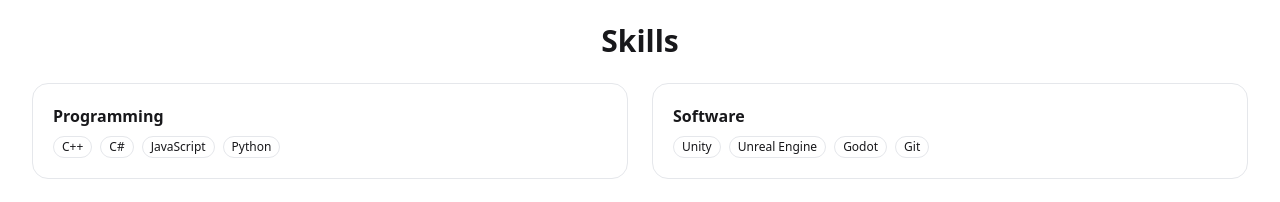
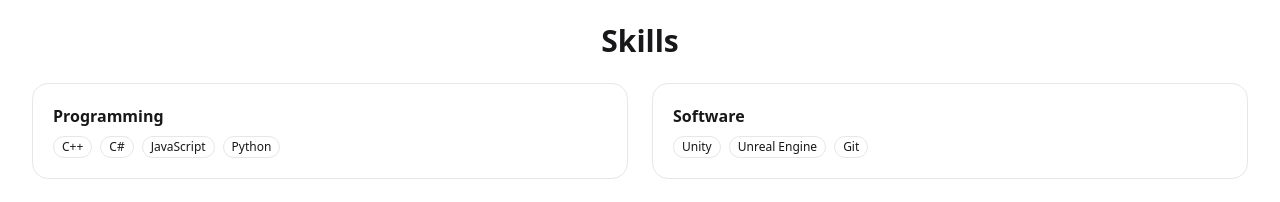
Before and after one commit to AbhayK200417/My_Portfolio, a React (Vite) app in the folder my-portfolio/: page / in a window 1280 px wide. Shown: the part 1500-1702 px from the top of the page. Built offline with nearby package versions, Linux system fonts and the light colour scheme.

Commit message:
Updates:refinement

```diff
--- a/my-portfolio/src/App.jsx
+++ b/my-portfolio/src/App.jsx
@@ -160,7 +160,7 @@
 
 const SKILLS = {
   languages: ["C++", "C#", "JavaScript", "Python"],
-  software: ["Unity", "Unreal Engine", "Godot", "Git"],
+  software: ["Unity", "Unreal Engine", "Git"],
   courses: [
     "Unreal Engine 5 C++; Game Development",
     "Unreal Engine 5 C++: Advanced Frontend UI Programming",
```
